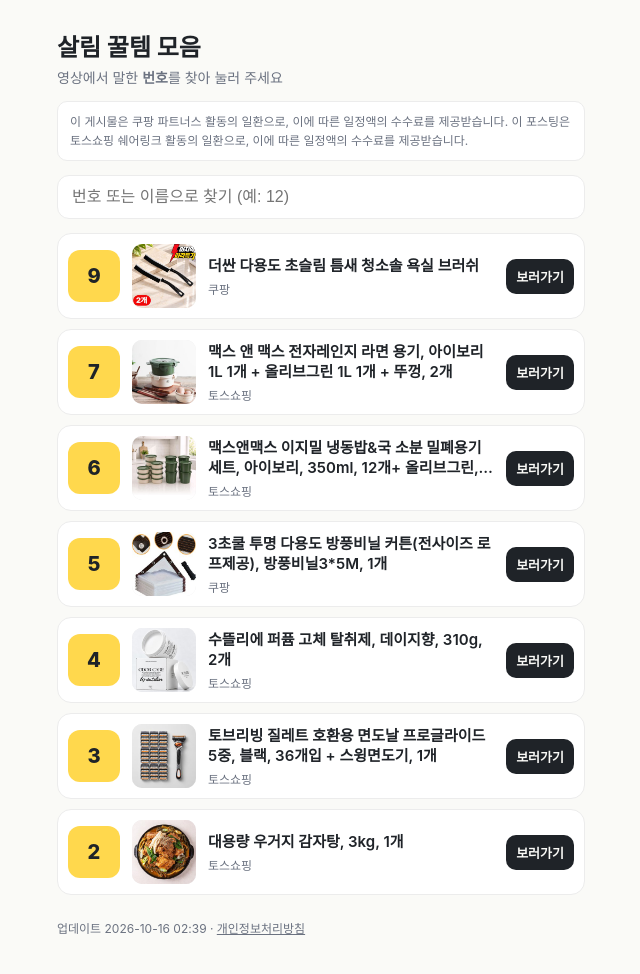
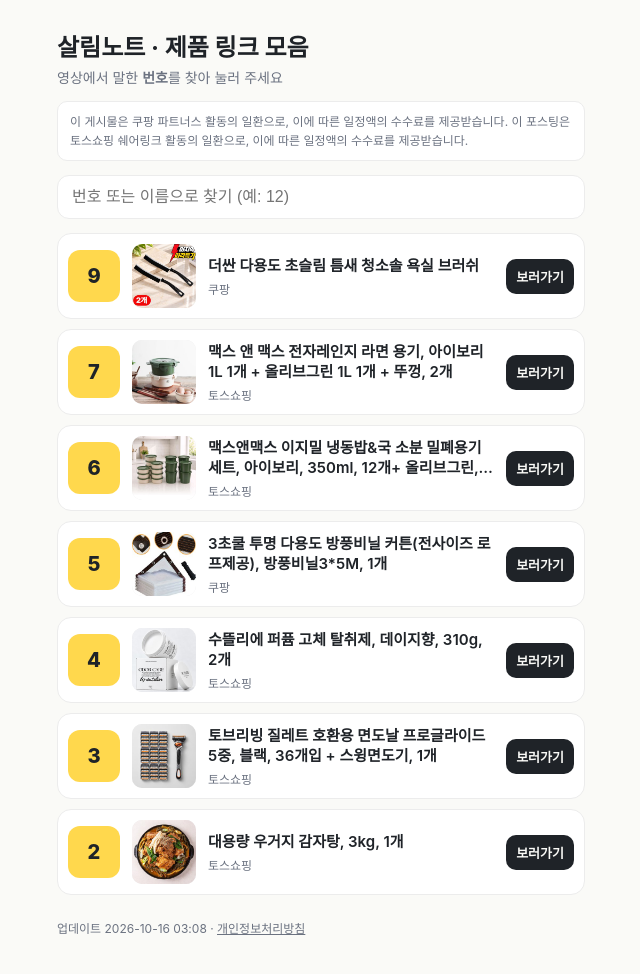
Before and after one commit to thebox-234/thebox-234.github.io, a plain HTML site: page index.html in a window 1280 px wide. Shown: the whole page, without its empty margins (319-959 px from the left). Drawn offline with Linux system fonts and the light colour scheme.

Commit message:
링크 모음 업데이트 2026-10-16 03:08

```diff
--- a/index.html
+++ b/index.html
@@ -1,5 +1,5 @@
 <!doctype html><html lang="ko"><head><meta charset="utf-8"><meta name="viewport" content="width=device-width,initial-scale=1">
-<title>살림 꿀템 모음</title><meta name="description" content="영상에 나온 살림·생활용품 링크 모음">
+<title>살림노트 · 제품 링크 모음</title><meta name="description" content="영상에 나온 살림·생활용품 링크 모음">
 <style>
 :root{--bg:#fafaf7;--card:#fff;--ink:#1f2328;--sub:#6b7280;--accent:#ffd84d;--line:#ececec}
 @media (prefers-color-scheme:dark){:root{--bg:#111315;--card:#1b1e21;--ink:#f1f3f5;--sub:#9aa1a9;--line:#2a2e33}}
@@ -14,7 +14,7 @@
 .shop{font-size:12px;color:var(--sub);margin-top:3px}.go{margin-left:auto;flex:none;font-size:13px;font-weight:700;padding:8px 10px;border-radius:10px;background:var(--ink);color:var(--bg)}
 footer{color:var(--sub);font-size:12px;margin-top:24px;line-height:1.7}footer a{color:var(--sub)}
 </style></head><body><main>
-<h1>살림 꿀템 모음</h1><p class="sub">영상에서 말한 <b>번호</b>를 찾아 눌러 주세요</p>
+<h1>살림노트 · 제품 링크 모음</h1><p class="sub">영상에서 말한 <b>번호</b>를 찾아 눌러 주세요</p>
 <div class="notice">이 게시물은 쿠팡 파트너스 활동의 일환으로, 이에 따른 일정액의 수수료를 제공받습니다. 이 포스팅은 토스쇼핑 쉐어링크 활동의 일환으로, 이에 따른 일정액의 수수료를 제공받습니다.</div>
 <input id="q" inputmode="numeric" placeholder="번호 또는 이름으로 찾기 (예: 12)" oninput="f(this.value)">
 <div id="list"><a class="item" href="https://link.coupang.com/a/hRPbFaQzTM" target="_blank" rel="sponsored noopener" data-no="9" data-name="더싼 다용도 초슬림 틈새 청소솔 욕실 브러쉬"><div class="no">9</div><img src="img/9.jpg" alt="" loading="lazy"><div><div class="name">더싼 다용도 초슬림 틈새 청소솔 욕실 브러쉬</div><div class="shop">쿠팡</div></div><span class="go">보러가기</span></a>
@@ -24,7 +24,7 @@
 <a class="item" href="https://toss.shopping/_m/FTMmUymD" target="_blank" rel="sponsored noopener" data-no="4" data-name="수뜰리에 퍼퓸 고체 탈취제, 데이지향, 310g, 2개"><div class="no">4</div><img src="img/4.jpg" alt="" loading="lazy"><div><div class="name">수뜰리에 퍼퓸 고체 탈취제, 데이지향, 310g, 2개</div><div class="shop">토스쇼핑</div></div><span class="go">보러가기</span></a>
 <a class="item" href="https://toss.shopping/_m/3zLRFDd3" target="_blank" rel="sponsored noopener" data-no="3" data-name="토브리빙 질레트 호환용 면도날 프로글라이드 5중, 블랙, 36개입 + 스윙면도기, 1개"><div class="no">3</div><img src="img/3.jpg" alt="" loading="lazy"><div><div class="name">토브리빙 질레트 호환용 면도날 프로글라이드 5중, 블랙, 36개입 + 스윙면도기, 1개</div><div class="shop">토스쇼핑</div></div><span class="go">보러가기</span></a>
 <a class="item" href="https://toss.shopping/_m/5csj1Rbh" target="_blank" rel="sponsored noopener" data-no="2" data-name="대용량 우거지 감자탕, 3kg, 1개"><div class="no">2</div><img src="img/2.jpg" alt="" loading="lazy"><div><div class="name">대용량 우거지 감자탕, 3kg, 1개</div><div class="shop">토스쇼핑</div></div><span class="go">보러가기</span></a></div>
-<footer>업데이트 2026-10-16 02:39 · <a href="privacy.html">개인정보처리방침</a></footer>
+<footer>업데이트 2026-10-16 03:08 · <a href="privacy.html">개인정보처리방침</a></footer>
 </main><script>
 function f(v){v=v.trim();document.querySelectorAll('a.item').forEach(a=>{a.style.display=!v||a.dataset.no===v||a.dataset.name.includes(v)?'':'none'})}
 const h=location.hash.slice(1);if(h){document.getElementById('q').value=h;f(h)}
```
